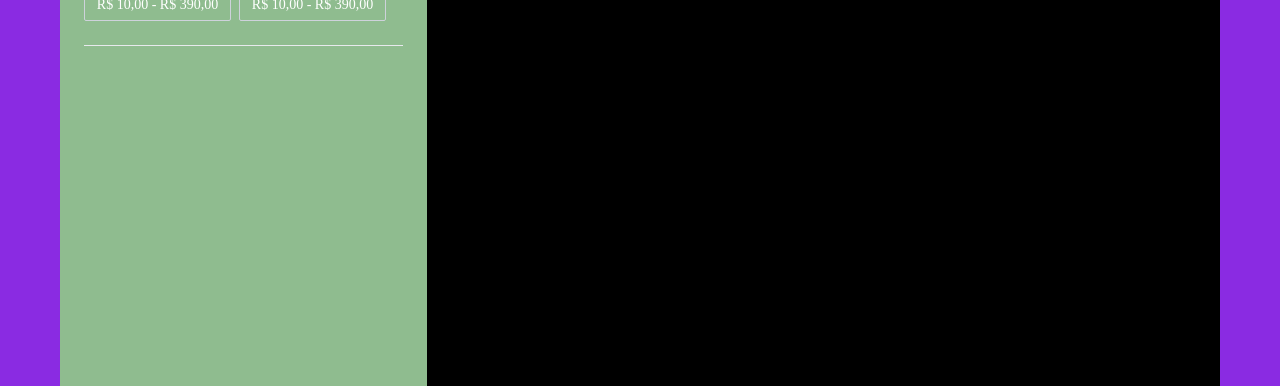
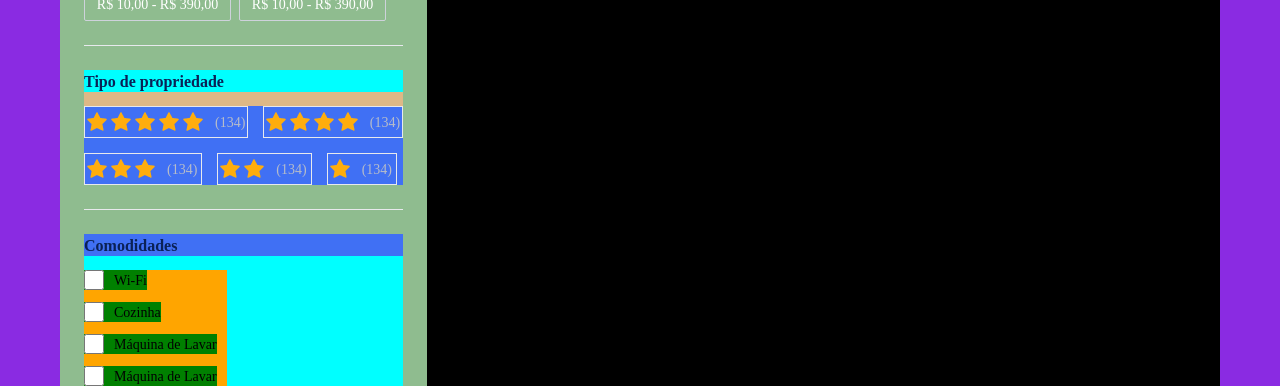
Before and after one commit to Julio1901/free-spirit-travel, a Next.js app: page / in a window 1280 px wide. Shown: the part 414-800 px from the top of the page. Built offline with nearby package versions, Linux system fonts and the light colour scheme; no server answers.

Commit message:
feat: stars and commoditys view group implemented

```diff
--- a/src/components/defaultLateralMenu/DefaultLateralMenu.tsx
+++ b/src/components/defaultLateralMenu/DefaultLateralMenu.tsx
@@ -18,8 +18,75 @@ export const DefaultLateralMenu : React.FC = () => {
                </div>
             </div>
             <div className={styles.Divider} style={{marginTop: 24}}></div>
-
-
+            <div className={styles.StarFilterContainer}>
+                <div className={styles.StarFilterHeaderContainer}>
+                    <p className={styles.StarFilterTitle}>Tipo de propriedade</p>
+                </div>
+                <div className={styles.StarButtonGroupContainer}>
+                    <div className={styles.StarButtonSubGroupContainer}>
+                        <div className={styles.StarButton}>
+                            <img src="/assets/icons/icon-star-filled.png"/>
+                            <img src="/assets/icons/icon-star-filled.png"/>
+                            <img src="/assets/icons/icon-star-filled.png"/>
+                            <img src="/assets/icons/icon-star-filled.png"/>
+                            <img src="/assets/icons/icon-star-filled.png"/>
+                            <p>(134)</p>
+                        </div>
+                        <div className={styles.StarButton}>
+                            <img src="/assets/icons/icon-star-filled.png"/>
+                            <img src="/assets/icons/icon-star-filled.png"/>
+                            <img src="/assets/icons/icon-star-filled.png"/>
+                            <img src="/assets/icons/icon-star-filled.png"/>
+                            <p>(134)</p>
+                        </div>
+                    </div>
+                    <div className={styles.StarButtonSubGroupContainer}>
+                        <div className={styles.StarButton}>
+                            <img src="/assets/icons/icon-star-filled.png"/>
+                            <img src="/assets/icons/icon-star-filled.png"/>
+                            <img src="/assets/icons/icon-star-filled.png"/>
+                            <p>(134)</p>
+                        </div>
+                        <div className={styles.StarButton}>
+                            <img src="/assets/icons/icon-star-filled.png"/>
+                            <img src="/assets/icons/icon-star-filled.png"/>
+                            <p>(134)</p>
+                        </div>
+                        <div className={styles.StarButton}>
+                            <img src="/assets/icons/icon-star-filled.png"/>
+                            <p>(134)</p>
+                        </div>
+                    </div>
+                </div>
+            </div>
+            <div className={styles.Divider} style={{marginTop: 24}}></div>
+            <div className={styles.CommodityContainer}>
+                <div className={styles.CommodityHeaderContainer}>
+                    <p>Comodidades</p>
+                </div>
+                <div className={styles.CommodityCheckBoxGroupContainer}>
+                    <div className={styles.CheckBoxContainer}>
+                        <input type="checkbox"/>
+                        <p>Wi-Fi</p>
+                    </div>
+                    <div className={styles.CheckBoxContainer}>
+                        <input type="checkbox"/>
+                        <p>Cozinha</p>
+                    </div>
+                    <div className={styles.CheckBoxContainer}>
+                        <input type="checkbox"/>
+                        <p>Máquina de Lavar</p>
+                    </div>
+                    <div className={styles.CheckBoxContainer}>
+                        <input type="checkbox"/>
+                        <p>Máquina de Lavar</p>
+                    </div>
+                    <div className={styles.CheckBoxContainer}>
+                        <input type="checkbox"/>
+                        <p>Secadora</p>
+                    </div>
+                </div>
+            </div>
         </div>
     )
 }
--- a/src/components/defaultLateralMenu/styles.module.css
+++ b/src/components/defaultLateralMenu/styles.module.css
@@ -78,6 +78,7 @@
     font-family: 'CircularSDT';
     font-size: 14px;
     font-weight: 450;
+    cursor: pointer;
     background-color: #4070F4;
 }
 
@@ -93,4 +94,119 @@
     font-family: 'CircularSDT';
     font-size: 14px;
     font-weight: 450;
+    cursor: pointer;
 }
+
+.StarFilterContainer {
+    width: 319px;
+    height: 115px;
+    margin-top: 24px;
+    background-color: burlywood;
+}
+
+.StarFilterHeaderContainer {
+    width: 100%;
+    height: 22px;
+    background-color: aqua;
+}
+
+.StarFilterTitle{
+    font-family: 'CircularSDT';
+    font-size: 16px;
+    font-weight: 700;
+    color: #0A2156;
+}
+
+.StarButtonGroupContainer {
+    display: flex;
+    width: 319px;
+    height: 79px;
+    margin-top: 14px;
+    flex-direction: column;
+    flex-wrap: wrap;
+    gap: 15px;
+    background-color: #4070F4;
+}
+
+.StarButtonSubGroupContainer {
+    display: flex;
+    width: 100%;
+    height: fit-content;
+    flex-direction: row;
+    gap: 15px;
+}
+
+.StarButton {
+    display: flex;
+    width: fit-content;
+    height: 32px;
+    flex-direction: row;
+    align-items: center;
+    border: 1px solid #E7E9ED;
+}
+
+.StarButton p {
+    font-family: 'CircularSDT';
+    font-size: 14px;
+    font-weight: 450;
+    margin-left: 10px;
+    margin-right: 4px;
+    color: #B6BCC9;
+}
+
+.StarButton img {
+    width: 24px;
+    height: 24px;
+}
+
+.CommodityContainer {
+    width: 319px;
+    height: 184px;
+    margin-top: 24px;
+    background-color: aqua;
+}
+
+.CommodityHeaderContainer {
+    width: 100%;
+    height: 22px;
+    background-color: #4070F4;
+}
+
+.CommodityHeaderContainer p {
+    font-family: 'CircularSDT';
+    font-size: 16px;
+    font-weight: 700;
+    color: #0A2156;
+}
+
+.CommodityCheckBoxGroupContainer {
+    display: flex;
+    width: 143px;
+    height: 148px;
+    flex-direction: column;
+    align-items: flex-start;
+    margin-top: 14px;
+    gap: 12px;
+    background-color: orange;
+}
+
+.CheckBoxContainer {
+    display: flex;
+    width: fit-content;
+    height: 20px;
+    background-color: green;
+}
+
+.CheckBoxContainer input {
+    width: 20px;
+    height: 20px;
+    border: 1.8px solid #9EA5B8;
+    border-radius: 3px;
+}
+
+.CheckBoxContainer p {
+    font-family: 'CircularSDT';
+    font-size: 14px;
+    font-weight: 450;
+    margin-left: 10px;
+}
```
Also changed, not shown: public/assets/icons/icon-star-filled.png (added).
